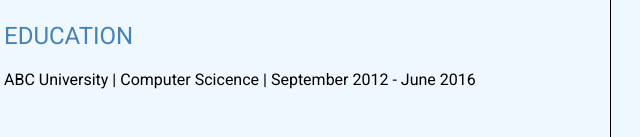
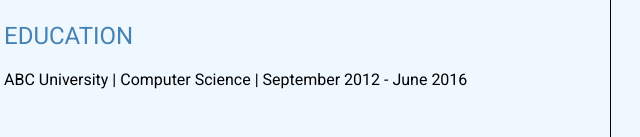
Before and after one commit to meldasav/html_css_projects, a plain HTML site: page simple_resume/index.html in a window 1280 px wide. Shown: the part 1139-1276 px from the top of the page, 349-989 px from the left. Drawn offline with Linux system fonts and the light colour scheme.

Commit message:
typo fix

```diff
--- a/simple_resume/index.html
+++ b/simple_resume/index.html
@@ -54,7 +54,7 @@
 
         <div class="box box3">
             <h2>EDUCATION</h2>
-            <p><span>ABC University |</span> Computer Scicence <span>| September 2012 - June 2016</span></p>
+            <p><span>ABC University |</span> Computer Science <span>| September 2012 - June 2016</span></p>
         </div>
     </div>
 </body>
```
